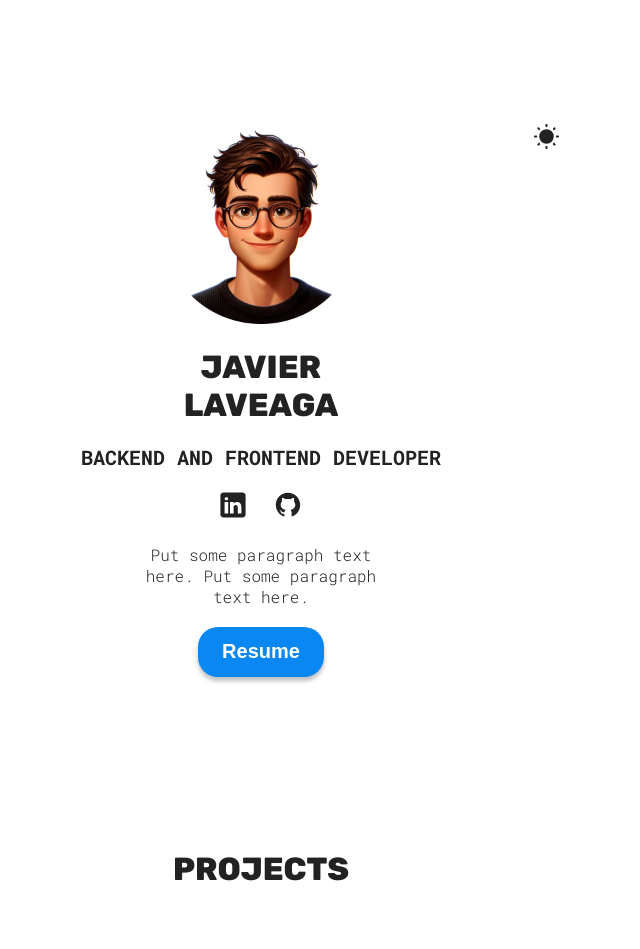
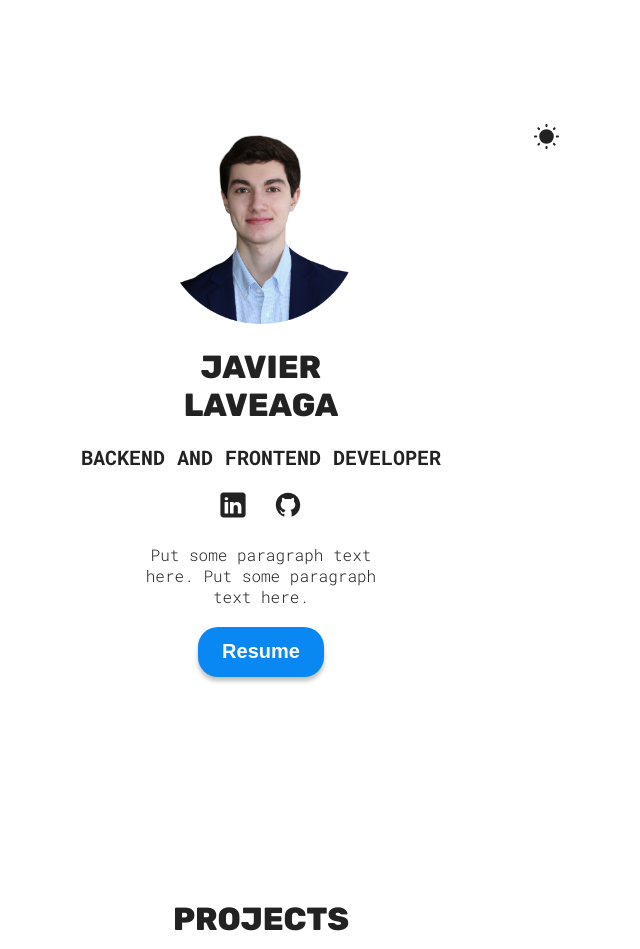
Before and after one commit to javier-la200426/javier-laveaga-web, a React (Vite) app: page / in a window 1280 px wide. Shown: the top 949 px of the page, without its empty margins (379-1019 px from the left). Built offline with nearby package versions, Linux system fonts and the light colour scheme.

Commit message:
Added footer and profile pic

```diff
--- a/src/App.css
+++ b/src/App.css
@@ -28,7 +28,7 @@
 #root {
     display: flex;
     flex-direction: column;
-    gap: 60xp;
+    gap: 60px; /*Very important for spacing between sections*/
 }
 
 /*This automatically changes the text color when shifting scenes*/
@@ -65,10 +65,15 @@
 }
 
 .sectionTitle {
-    margin-top: 50px;
     margin-bottom: 30px;
 }
 
 .hover {
     cursor: pointer;
 }
+
+@media (width >= 800px) {
+    #root {
+        gap: 100px;
+    }
+}
--- a/src/App.jsx
+++ b/src/App.jsx
@@ -3,6 +3,7 @@
 import Projects from './sections/Projects/Projects';
 import Skills from './sections/Skills/skills';
 import Contact from './sections/Contact-info/Contact';
+import Footer from './sections/Footer/Footer'
 
 //jsx file is a combination of html and javascript
 //this function defines a component
@@ -14,6 +15,7 @@
       <Projects />
       <Skills />
       <Contact/>
+      <Footer/>
 
     </>
 
--- a/src/sections/Courtois/Courtois.jsx
+++ b/src/sections/Courtois/Courtois.jsx
@@ -1,6 +1,6 @@
 import React from 'react';
 import styles from './CourtoisStyles.module.css';
-import CourtoisImg from '../../assets/hero-img.png';
+import CourtoisImg from '../../assets/Final-3.png';
 //import backgroundIcon from '../../assets/sun.svg'
 import sun from '../../assets/sun.svg'
 import moon from '../../assets/moon.svg'
--- a/src/sections/Footer/Footer.jsx
+++ b/src/sections/Footer/Footer.jsx
@@ -1,10 +1,16 @@
-import React from 'react'
-import styles from './FooterStyles.module.css'
+import styles from './FooterStyles.module.css';
 
 function Footer() {
   return (
-    <div>Footer</div>
-  )
+    <section id='footer' className = {styles.container}>
+        <p>
+            &copy; 2024 Javier Laveaga.  <br />
+            All rights reserved.
+        </p>
+
+
+    </section>
+  );
 }
 
 export default Footer
--- a/src/sections/Footer/FooterStyles.module.css
+++ b/src/sections/Footer/FooterStyles.module.css
@@ -0,0 +1,8 @@
+.container {
+    text-align: center;
+    p {
+        font-size: 16px;
+        color: var(--footer-text-color)
+    }
+
+}
```
Also changed, not shown: src/assets/Final-3.png (added), src/sections/Contact-info/ContactStyles.module.css (line endings or trailing spaces), 1 other file (tests, documents, lock files or other folders).
